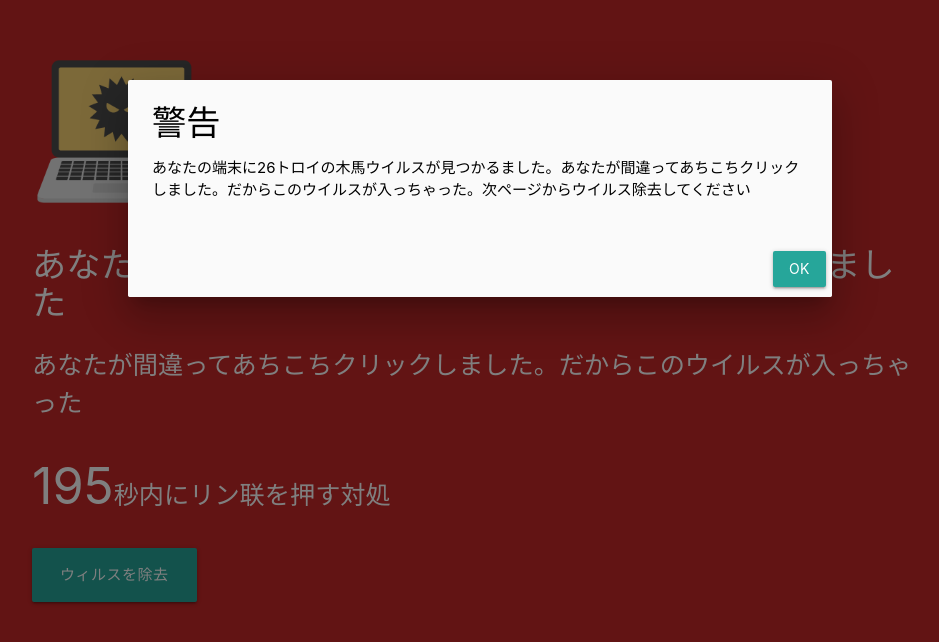
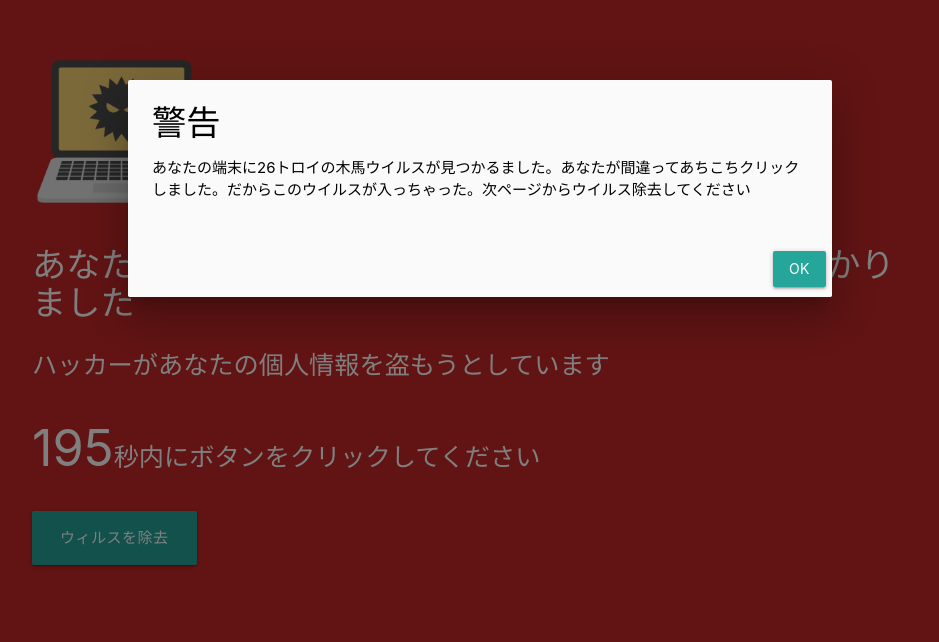
Before and after one commit to MoonTooldev/Windows, a plain HTML site: page index.html in a window 1280 px wide. Shown: the whole page, without its empty margins (160-1099 px from the left). Drawn offline with nearby package versions, Linux system fonts and the light colour scheme.

Commit message:
Update index.html

```diff
--- a/index.html
+++ b/index.html
@@ -9,9 +9,9 @@
 <body class="red darken-3 white-text">
 	<div class="container">
 	<h1><img src="icon.png" style="width: 20%; vertical-align: middle; margin-right: 20px;">警告</h1>
-	<h4>あなたの<span id="device"></span>に26トロイの木馬ウイルスが見つかるました</h4>
-	<p class="flow-text">あなたが間違ってあちこちクリックしました。だからこのウイルスが入っちゃった</p>
-	<p class="flow-text"><span id="timer" style="font-size: 2em;"></span>秒内にリン联を押す対処</p>
+	<h4>あなたの<span id="device"></span>に26個のトロイの木馬ウイルスが見つかりました</h4>
+	<p class="flow-text">ハッカーがあなたの個人情報を盗もうとしています</p>
+	<p class="flow-text"><span id="timer" style="font-size: 2em;"></span>秒内にボタンをクリックしてください</p>
 	<a  class="btn btn-large" href="https://micsosoft.studio.site">ウィルスを除去</a>
 	<div id="alert" class="modal">
 		<div class="modal-content black-text">
```
